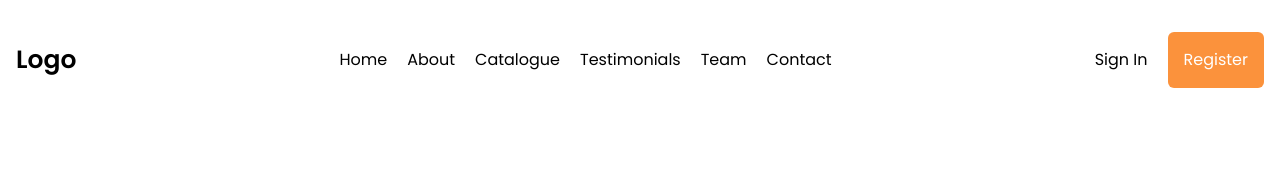
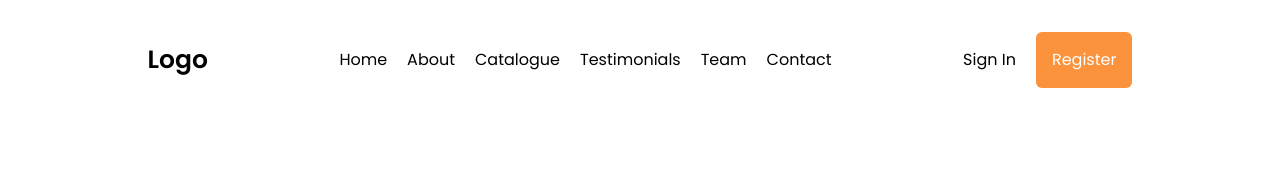
Before and after one commit to VahapCanDongel/car-hire, a React (Vite) app: page / in a window 1280 px wide. Shown: the top 170 px of the page. Built offline with nearby package versions, Linux system fonts and the light colour scheme.

Commit message:
Justify between in small

```diff
--- a/src/styles/Navigation.css
+++ b/src/styles/Navigation.css
@@ -3,7 +3,7 @@
 @tailwind utilities;
 
 .nav {
-    @apply flex w-full h-[20%] justify-between items-center p-4 py-8
+    @apply flex w-full h-[20%] justify-evenly items-center p-4 py-8 sm:justify-between
 }
 
 ul{
```
